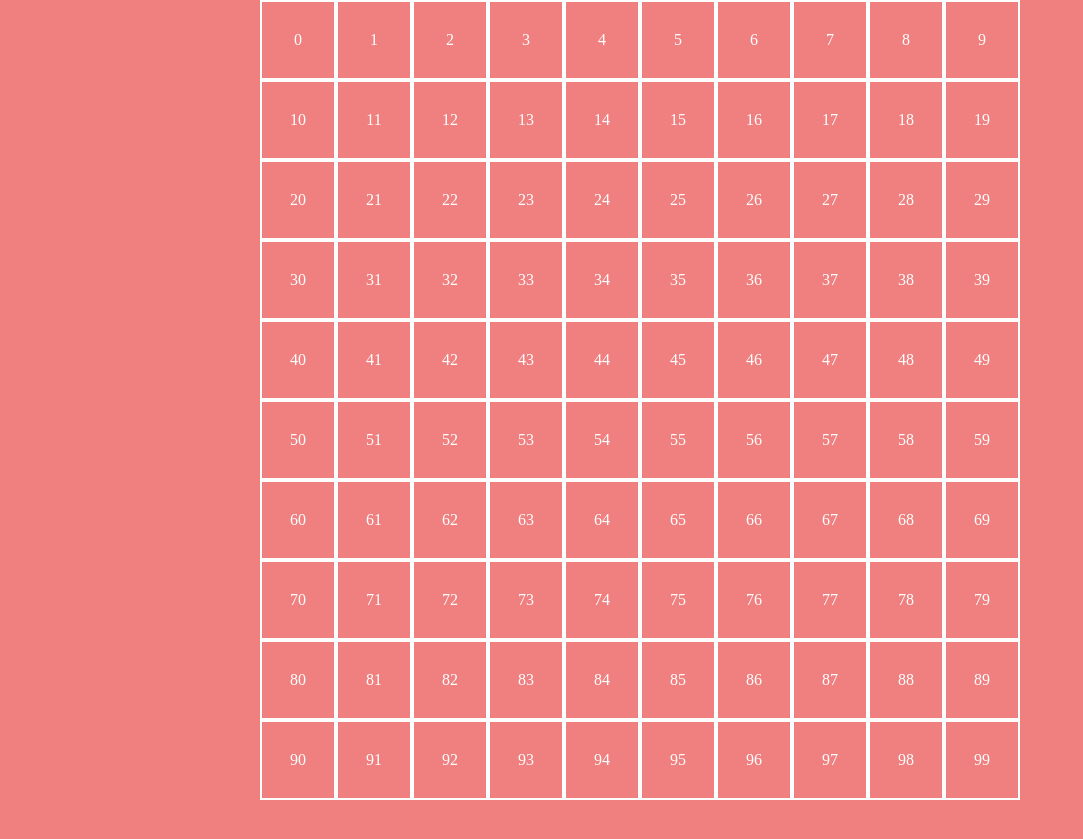
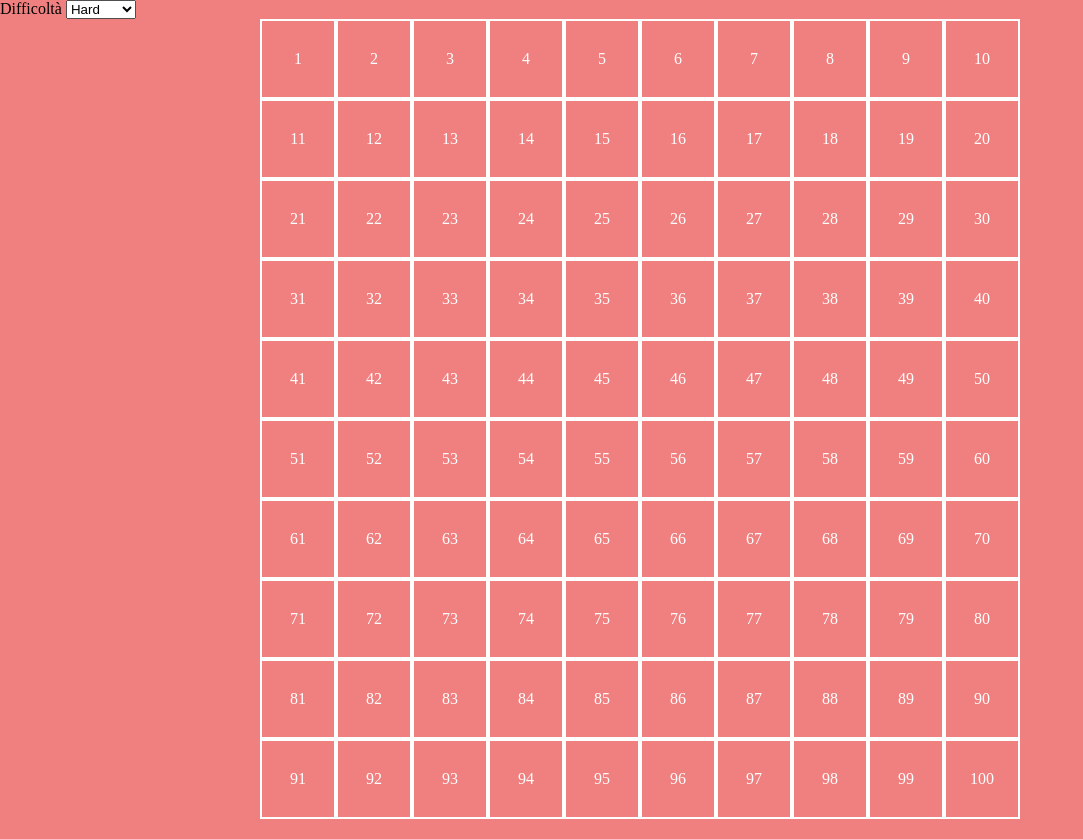
Before and after one commit to simolorevg/js-campominato-grid, a plain HTML site: page index.html in a window 1280 px wide. Shown: the whole page, without its empty margins (0-1083 px from the left). Drawn offline with Linux system fonts and the light colour scheme.

Commit message:
making the bonus

```diff
--- a/index.html
+++ b/index.html
@@ -1,5 +1,6 @@
 <!DOCTYPE html>
 <html lang="en">
+
 <head>
     <meta charset="UTF-8">
     <meta http-equiv="X-UA-Compatible" content="IE=edge">
@@ -8,10 +9,18 @@
     <link rel="stylesheet" href="css/style.css">
     <title>Document</title>
 </head>
+
 <body>
+    <label for="numbercol">Difficoltà</label>
+        <select name="" id="numbercol">
+            <option value="hard">Hard</option>
+            <option value="medium">Medium</option>
+            <option value="easy">Easy</option>
+        </select>
     <div class="container">
         <div id="number-grid"></div>
     </div>
     <script src="js/script.js"></script>
 </body>
+
 </html>
--- a/js/script.js
+++ b/js/script.js
@@ -1,3 +1,4 @@
+//
 //creo array di numeri
 const numberList = [];
 //assegno i numeri da 1 a 100 alle celle dell'array
@@ -19,7 +20,7 @@ function greenNumber(){
  */
 function alertNumber(){
     let numberContent = this.innerText;
-    return alert(numberContent);
+    return console.log(numberContent);
 }
 /**
  * Descrizione: serve per poter inserire automaticamente i numeri all'interno della griglia
@@ -37,7 +38,7 @@ console.log(numberGrid);
 let gridNumber;//questa variabile mi servirà sia per l'inserimento dinamico dei numeri, ma anche per la visione del numero al click più tardi
 //inizio l'inserimento dinamico degli elementi
 for(let x = 0; x < numberList.length; x++){
-    gridNumber = createGridNumber(x);//eseguo la funzione createGridNumber per ogni elemento dell'array
+    gridNumber = createGridNumber(numberList[x]);//eseguo la funzione createGridNumber per ogni elemento dell'array
     gridNumber.addEventListener('click', greenNumber);//al click faccio diventare lo sfondo della cella verde
     gridNumber.addEventListener('click', alertNumber);//al click mostra il numero
     numberGrid.append(gridNumber);// lo inserisco all'interno della griglia genitore
```
